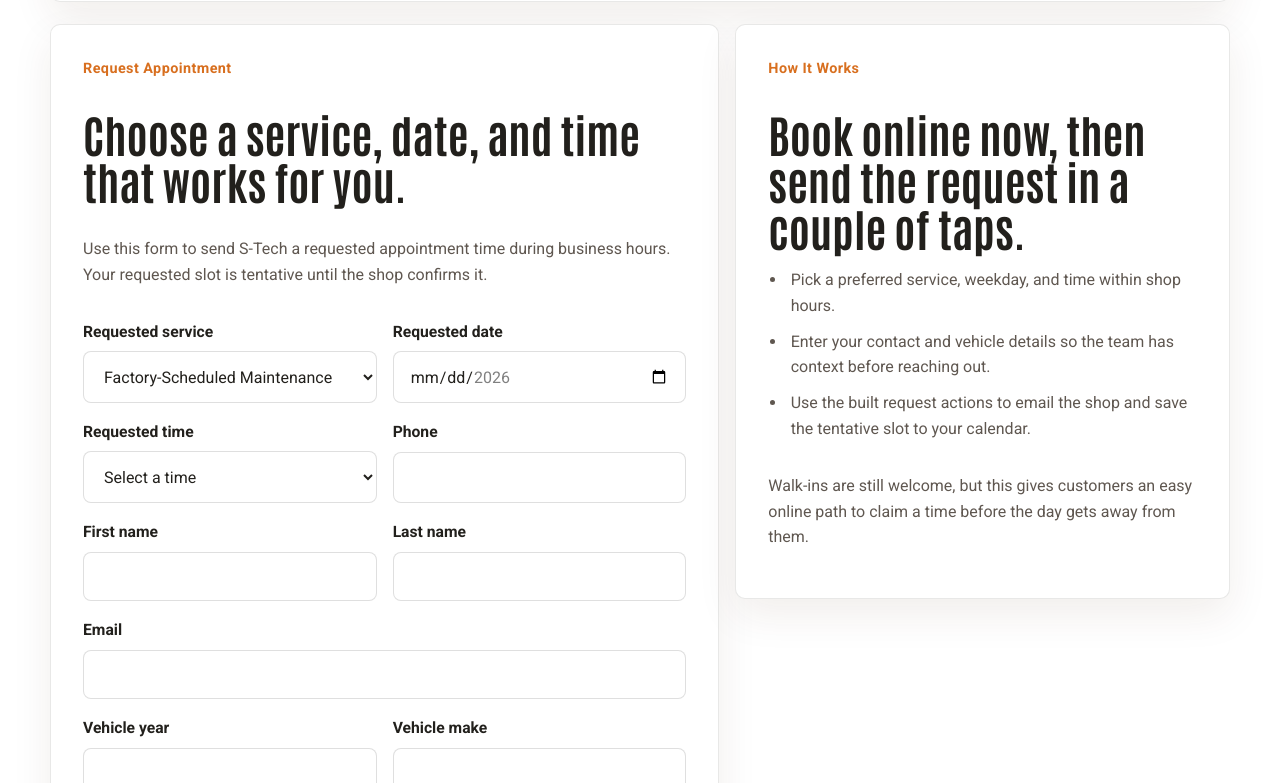
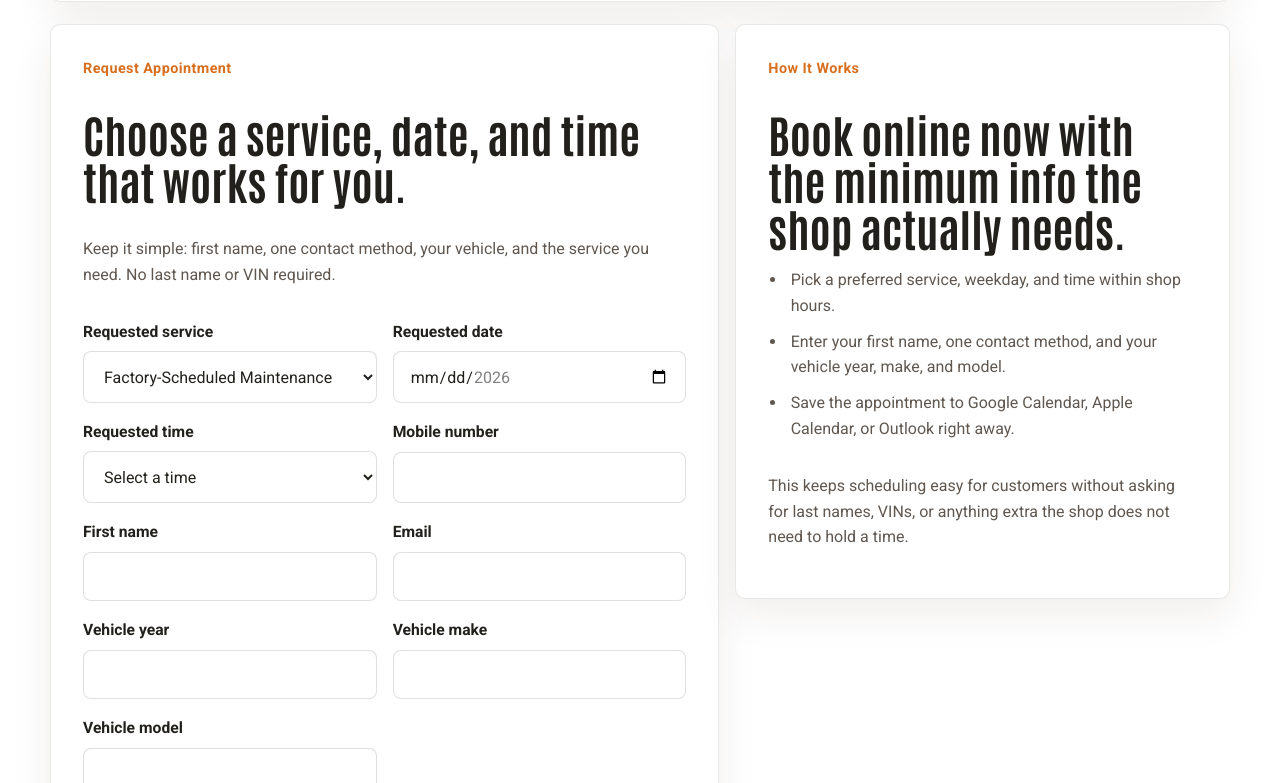
Before and after one commit to DietmarSZ/stechherman, a Next.js app: page /schedule in a window 1280 px wide. Shown: the part 657-1440 px from the top of the page. Built offline with nearby package versions, Linux system fonts and the light colour scheme.

Commit message:
Trim booking form to minimal client info

```diff
--- a/src/components/appointment-request-form.tsx
+++ b/src/components/appointment-request-form.tsx
@@ -8,7 +8,6 @@ type FormState = {
   date: string;
   time: string;
   firstName: string;
-  lastName: string;
   phone: string;
   email: string;
   vehicleYear: string;
@@ -35,7 +34,6 @@ const INITIAL_FORM_STATE: FormState = {
   date: "",
   time: "",
   firstName: "",
-  lastName: "",
   phone: "",
   email: "",
   vehicleYear: "",
@@ -123,13 +121,11 @@ function buildMailtoHref(form: FormState, formattedDate: string, formattedTime:
     `Service: ${form.service}`,
     `Requested date: ${formattedDate}`,
     `Requested time: ${formattedTime}`,
-    `Name: ${form.firstName} ${form.lastName}`,
-    `Phone: ${form.phone}`,
-    `Email: ${form.email}`,
+    `First name: ${form.firstName}`,
+    `Phone: ${form.phone || "Not provided"}`,
+    `Email: ${form.email || "Not provided"}`,
     `Vehicle: ${form.vehicleYear} ${form.vehicleMake} ${form.vehicleModel}`,
     `Notes: ${form.notes || "None provided"}`,
-    "",
-    "I understand this requested time is tentative until confirmed by the shop.",
   ].join("\n");
 
   return `mailto:${site.email}?subject=${encodeURIComponent(subject)}&body=${encodeURIComponent(body)}`;
@@ -140,9 +136,9 @@ function buildGoogleCalendarHref(form: FormState, formattedDate: string, formatt
   const end = new Date(start.getTime() + APPOINTMENT_DURATION_MINUTES * 60 * 1000);
   const title = `Tentative S-Tech appointment: ${form.service}`;
   const details = [
-    "This is a requested appointment time with S-Tech Auto Repair and is not confirmed until the shop responds.",
+    "This appointment time was booked through the S-Tech Auto Repair website.",
     "",
-    `Requested by: ${form.firstName} ${form.lastName}`,
+    `Customer: ${form.firstName}`,
     `Vehicle: ${form.vehicleYear} ${form.vehicleMake} ${form.vehicleModel}`,
     `Requested time: ${formattedDate} at ${formattedTime}`,
     `Notes: ${form.notes || "None provided"}`,
@@ -163,11 +159,11 @@ function buildIcsContent(form: FormState, formattedDate: string, formattedTime:
   const start = toCalendarDate(form.date, form.time);
   const end = new Date(start.getTime() + APPOINTMENT_DURATION_MINUTES * 60 * 1000);
   const description = [
-    "This is a requested appointment time with S-Tech Auto Repair and is not confirmed until the shop responds.",
+    "This appointment time was booked through the S-Tech Auto Repair website.",
     "",
-    `Requested by: ${form.firstName} ${form.lastName}`,
-    `Phone: ${form.phone}`,
-    `Email: ${form.email}`,
+    `Customer: ${form.firstName}`,
+    `Phone: ${form.phone || "Not provided"}`,
+    `Email: ${form.email || "Not provided"}`,
     `Vehicle: ${form.vehicleYear} ${form.vehicleMake} ${form.vehicleModel}`,
     `Requested time: ${formattedDate} at ${formattedTime}`,
     `Notes: ${form.notes || "None provided"}`,
@@ -216,8 +212,13 @@ export function AppointmentRequestForm() {
   function handleSubmit(event: React.FormEvent<HTMLFormElement>) {
     event.preventDefault();
 
+    if (!formState.phone && !formState.email) {
+      setError("Please give S-Tech either a mobile number or an email so the shop can reach you about your appointment.");
+      return;
+    }
+
     if (isWeekend(formState.date)) {
-      setError("Please choose a weekday appointment request. S-Tech scheduling is Monday through Friday.");
+      setError("Please choose a weekday appointment time. S-Tech scheduling is Monday through Friday.");
       return;
     }
 
@@ -252,8 +253,8 @@ export function AppointmentRequestForm() {
         <p className="eyebrow">Request Appointment</p>
         <h2>Choose a service, date, and time that works for you.</h2>
         <p>
-          Use this form to send S-Tech a requested appointment time during business hours. Your
-          requested slot is tentative until the shop confirms it.
+          Keep it simple: first name, one contact method, your vehicle, and the service you need.
+          No last name or VIN required.
         </p>
 
         <form className="appointment-form" onSubmit={handleSubmit}>
@@ -308,14 +309,13 @@ export function AppointmentRequestForm() {
             </label>
 
             <label className="field">
-              <span>Phone</span>
+              <span>Mobile number</span>
               <input
                 type="tel"
                 name="phone"
                 autoComplete="tel"
                 value={formState.phone}
                 onChange={(event) => updateField("phone", event.target.value)}
-                required
               />
             </label>
 
@@ -332,18 +332,6 @@ export function AppointmentRequestForm() {
             </label>
 
             <label className="field">
-              <span>Last name</span>
-              <input
-                type="text"
-                name="lastName"
-                autoComplete="family-name"
-                value={formState.lastName}
-                onChange={(event) => updateField("lastName", event.target.value)}
-                required
-              />
-            </label>
-
-            <label className="field field-wide">
               <span>Email</span>
               <input
                 type="email"
@@ -351,7 +339,6 @@ export function AppointmentRequestForm() {
                 autoComplete="email"
                 value={formState.email}
                 onChange={(event) => updateField("email", event.target.value)}
-                required
               />
             </label>
 
@@ -403,7 +390,8 @@ export function AppointmentRequestForm() {
           </div>
 
           <p className="appointment-caption">
-            Scheduling requests are available Monday through Friday, 8AM to 5PM Pacific time.
+            Instant booking hours are Monday through Friday, 8AM to 5PM Pacific time. Add either a
+            mobile number or an email so the shop has one reliable contact method.
           </p>
 
           {error ? (
@@ -420,29 +408,28 @@ export function AppointmentRequestForm() {
 
       <article className="panel appointment-sidebar">
         <p className="eyebrow">How It Works</p>
-        <h2>Book online now, then send the request in a couple of taps.</h2>
+        <h2>Book online now with the minimum info the shop actually needs.</h2>
         <ul className="appointment-steps">
           <li>Pick a preferred service, weekday, and time within shop hours.</li>
-          <li>Enter your contact and vehicle details so the team has context before reaching out.</li>
-          <li>Use the built request actions to email the shop and save the tentative slot to your calendar.</li>
+          <li>Enter your first name, one contact method, and your vehicle year, make, and model.</li>
+          <li>Save the appointment to Google Calendar, Apple Calendar, or Outlook right away.</li>
         </ul>
         <p>
-          Walk-ins are still welcome, but this gives customers an easy online path to claim a time
-          before the day gets away from them.
+          This keeps scheduling easy for customers without asking for last names, VINs, or anything
+          extra the shop does not need to hold a time.
         </p>
       </article>
 
       {submission ? (
         <article className="panel appointment-summary">
           <p className="eyebrow">Ready To Send</p>
-          <h2>Your requested appointment time is prepared.</h2>
+          <h2>Your appointment details are prepared.</h2>
           <p>
             {submission.firstName}, your request for <strong>{submission.service}</strong> is set
             for <strong>{submission.formattedDate}</strong> at <strong>{submission.formattedTime}</strong>.
           </p>
           <p>
-            This time is still tentative until S-Tech confirms it, but you can send the request now
-            and add the hold to your calendar.
+            Send it to the shop now and add the time to your calendar so it stays on your day.
           </p>
           <div className="appointment-actions">
             <a className="button button-primary" href={submission.mailtoHref}>
```
